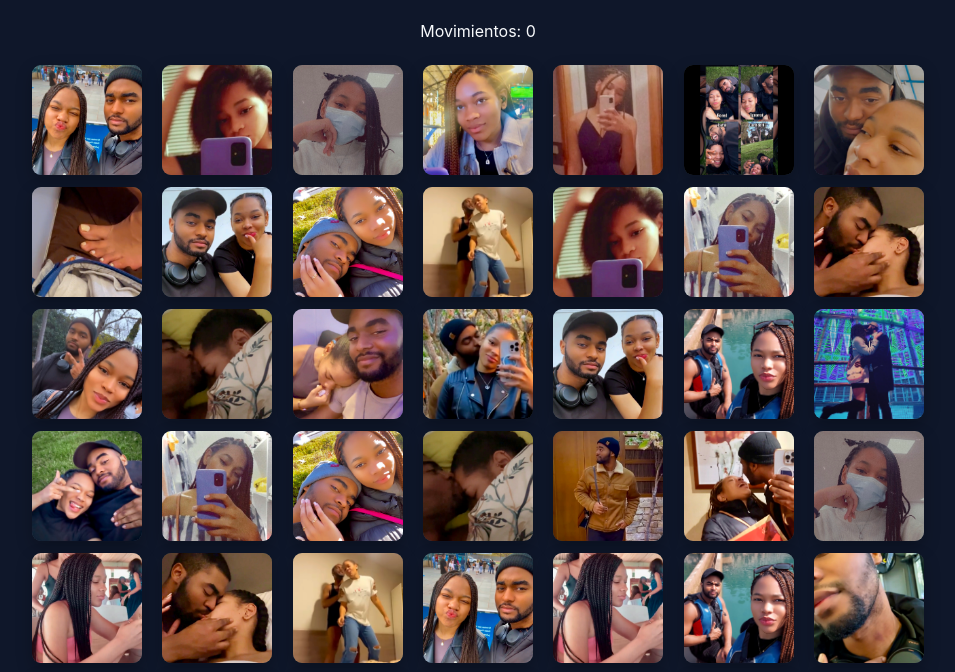
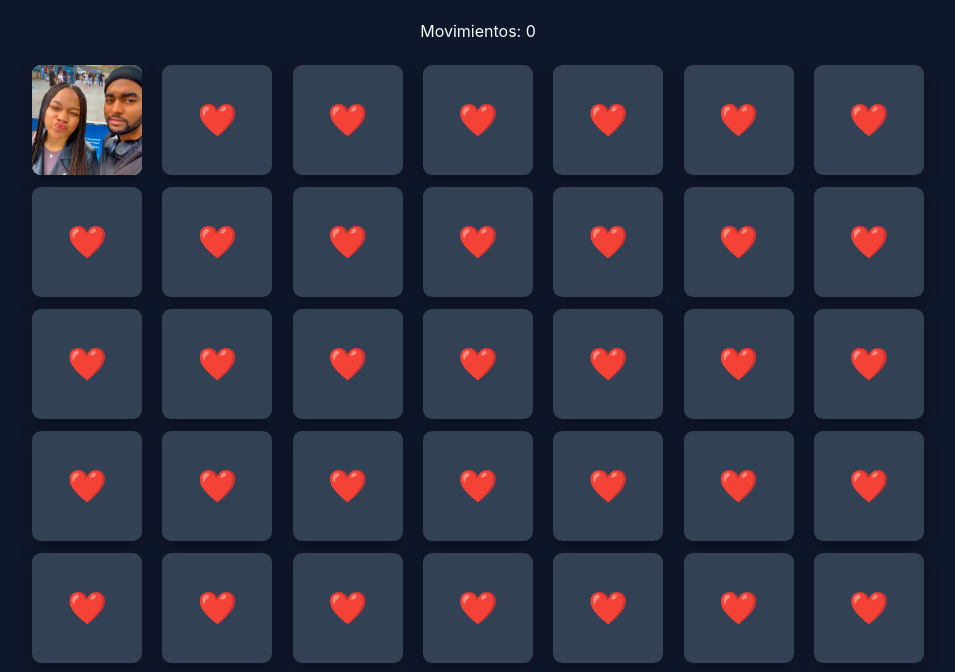
Before and after one commit to elpronick/juego_de_memoria, a website built with Vite: page index.html in a window 1280 px wide. Both pictures are taken after a click on the element 249 px from the left and 236 px from the top of the page. Shown: the part 117-789 px from the top of the page, without its empty margins (162-1117 px from the left). Built offline with nearby package versions, Linux system fonts and the light colour scheme.

Commit message:
Logixa del juego  completado

```diff
--- a/src/game/board.js
+++ b/src/game/board.js
@@ -1,3 +1,5 @@
+import { handleCardSelection } from "./game.js"
+
 // Obtenemos el tablero del DOM
 const boardElement = document.getElementById("board")
 
@@ -14,11 +16,65 @@ export function renderBoard(cards) {
 
 // función para crear el elemento HTML de cada carta
 function createCardElement(card) {
-  // cada carta es un div con una imagen dentro
+
   const cardElement = document.createElement("div")
   cardElement.classList.add("card")
-  const img = document.createElement("img")
-  img.src = card.image
-  cardElement.appendChild(img)
+  cardElement.dataset.id = card.id
+
+  // solo mostrar imagen si está flipped
+  if (card.flipped || card.matched) {
+
+    const img = document.createElement("img")
+    img.src = card.image
+    cardElement.appendChild(img)
+  }
+  cardElement.addEventListener("click", handleCardClick)
   return cardElement
 }
+
+// función para manejar el click en una carta
+function handleCardClick(event) {
+
+  // obtenemos el id de la carta clicada desde el dataset
+  const cardElement = event.currentTarget
+  // aquí podríamos agregar lógica para voltear la carta, verificar si es un match, etc.
+  const cardId = cardElement.dataset.id
+  // llamamos a la función del juego para manejar la selección de la carta
+  const card = handleCardSelection(cardId)
+
+  // si el click no es válido, salimos
+  if (!card) return
+  // actualizar interfaz
+  cardElement.classList.add("flipped")
+}
+
+export function updateCard(card) {
+
+  const cardElement = document.querySelector(`[data-id="${card.id}"]`)
+
+  if (!cardElement) return
+
+  const img = cardElement.querySelector("img")
+
+  if (card.flipped || card.matched) {
+
+    if (!img) {
+      const newImg = document.createElement("img")
+      newImg.src = card.image
+      cardElement.appendChild(newImg)
+    }
+
+    cardElement.classList.add("flipped")
+
+  } else {
+
+    if (img) img.remove()
+
+    cardElement.classList.remove("flipped")
+
+  }
+
+  if (card.matched) {
+    cardElement.classList.add("matched")
+  }
+}
--- a/src/game/game.js
+++ b/src/game/game.js
@@ -8,7 +8,7 @@ Más adelante también manejará:
 - movimientos
 - victoria */
 
-import { renderBoard } from "./board.js"
+import { renderBoard, updateCard } from "./board.js"
 
 // Estado global del juego
 const gameState = {
@@ -97,3 +97,66 @@ export function initializeGame() {
   // Renderizamos el tablero vacío al iniciar el juego
   renderBoard(gameState.cards)
 }
+
+// Función para manejar la selección de una carta
+export function handleCardSelection(cardId) {
+  // Aquí podríamos agregar la lógica para voltear la carta, verificar si es un match, etc.
+  const card = gameState.cards.find(c => c.id === cardId)
+
+  // si el tablero está bloqueado, no hacemos nada
+  if (gameState.lockBoard) return null
+
+  // si la carta ya está volteada, ignoramos el click
+  if (card.flipped) return null
+
+  // Volteamos la carta
+  card.flipped = true
+  updateCard(card)
+  gameState.flippedCards.push(card)
+
+  // si hay dos cartas abiertas comprobamos
+  if (gameState.flippedCards.length === 2) {
+    gameState.lockBoard = true
+    gameState.moves++
+    checkForMatch()
+  }
+  return card
+}
+
+// Función para comprobar si las dos cartas volteadas son pareja
+function checkForMatch() {
+  // obtenemos las dos cartas volteadas
+  const [firstCard, secondCard] = gameState.flippedCards
+  if (firstCard.pairId === secondCard.pairId) {
+    handleMatch()
+  } else {
+    handleMismatch()
+  }
+}
+
+// Si las cartas coinciden, las marcamos como emparejadas
+function handleMatch() {
+  gameState.flippedCards.forEach(card => {
+    card.matched = true
+    updateCard(card)
+  })
+  resetTurn()
+}
+
+// Si no coinciden, las volteamos de nuevo después de un breve retraso
+function handleMismatch() {
+  setTimeout(() => {
+    gameState.flippedCards.forEach(card => {
+      card.flipped = false
+      updateCard(card)
+    })
+    resetTurn()
+  }, 1000)
+}
+
+// Reiniciamos el turno después de comprobar las cartas
+function resetTurn() {
+  gameState.flippedCards = []
+  gameState.lockBoard = false
+  // Aquí podríamos agregar lógica para verificar si el juego ha terminado (todas las cartas emparejadas)
+}
--- a/src/sass/main.scss
+++ b/src/sass/main.scss
@@ -72,12 +72,15 @@ CARTA
 
 .card {
 
+  position: relative;
+
   width: $card-size;
   height: $card-size;
 
   border-radius: $card-radius;
 
   background: $color-card-back;
+
 
   display: flex;
   justify-content: center;
@@ -96,6 +99,18 @@ CARTA
   transform: scale(1.05);
 }
 
+.card::before {
+  content: "❤️";
+  font-size: 2rem;
+
+  position: absolute;
+
+  inset: 0;
+
+  display: flex;
+  justify-content: center;
+  align-items: center;
+}
 
 /* =========================
 IMAGEN
@@ -116,6 +131,10 @@ ESTADOS
   background: $color-card-front;
 }
 
+.card.flipped::before {
+  display: none;
+}
+
 .card.matched {
   outline: 4px solid $color-match;
   transform: scale(1.05);
```
